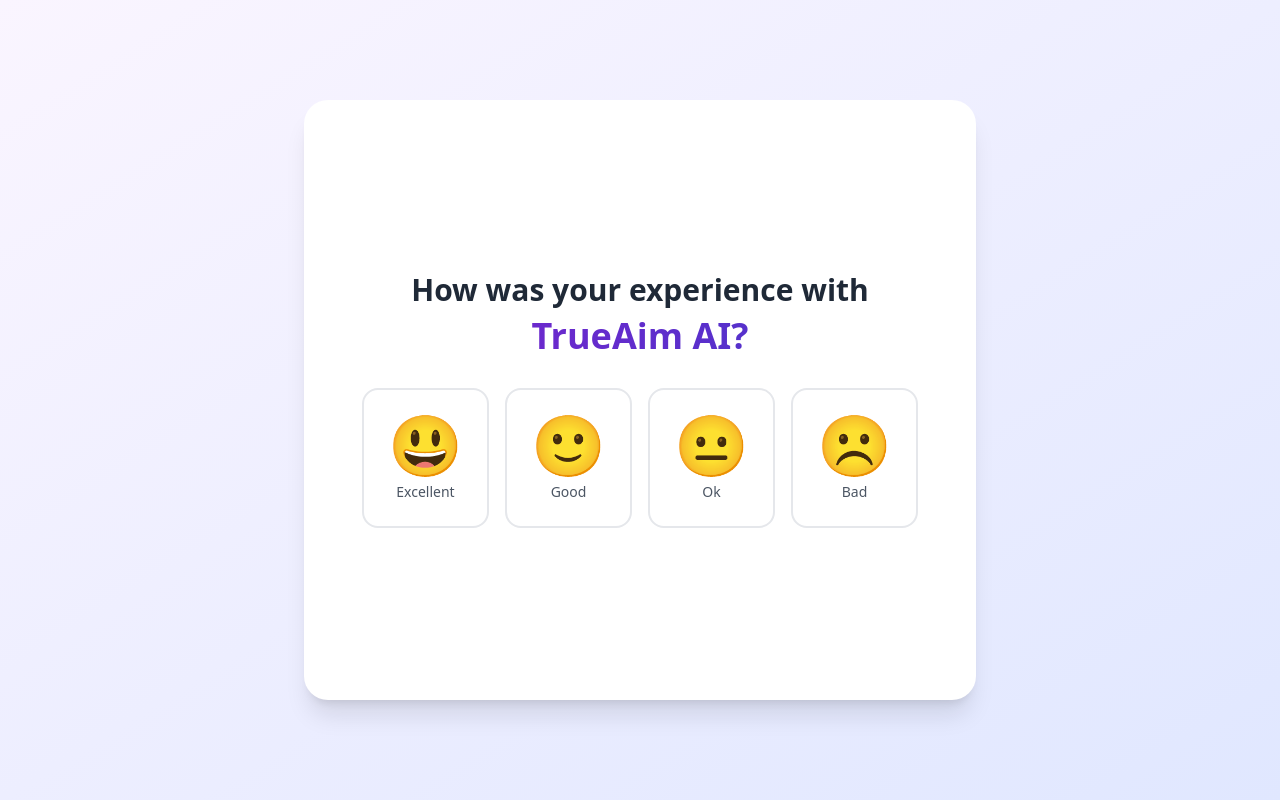
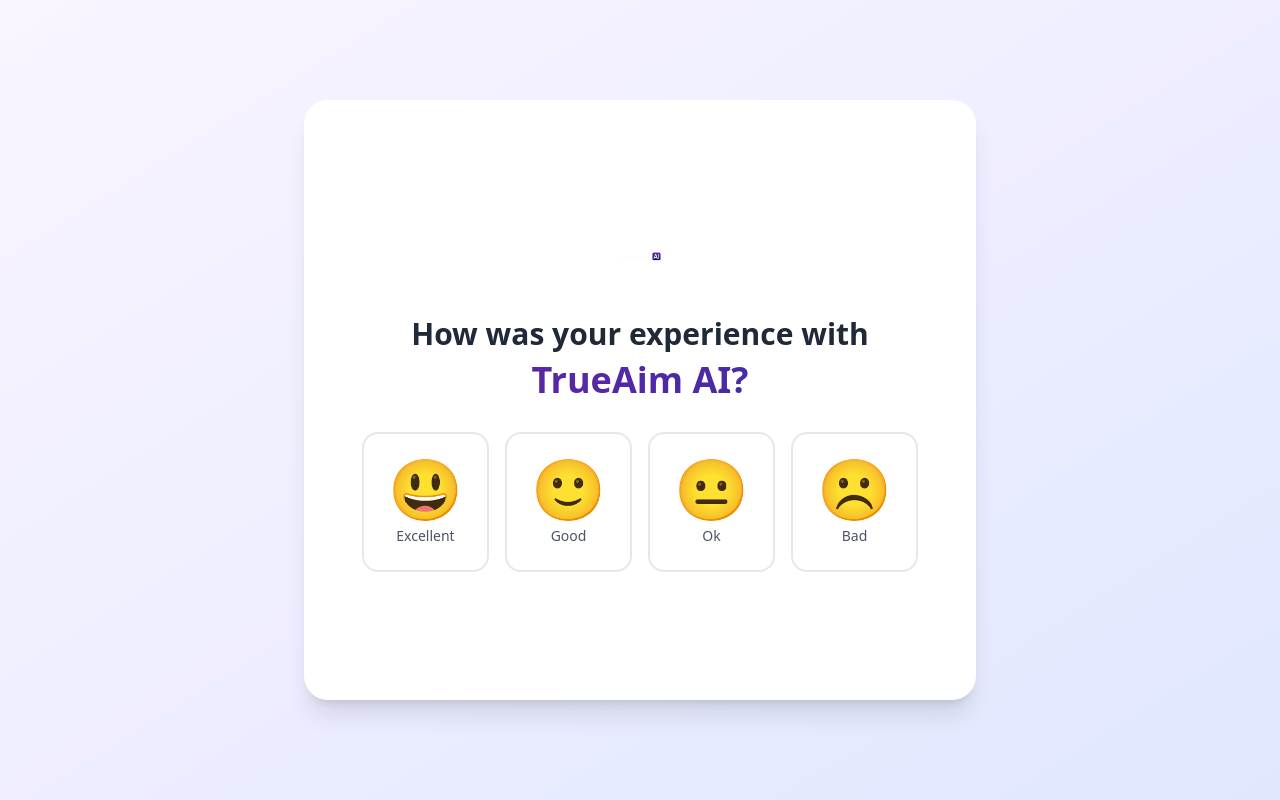
Before and after one commit to trueaimio/trueaim-review-spark, a React (Vite) app: page / in a window 1280 px wide. Built offline with nearby package versions, Linux system fonts and the light colour scheme.

Commit message:
Refine design and logo
- Darkened purple colors.
- Removed rocket emoji.
- Updated logo to provided image.

```diff
--- a/src/components/ReviewGenerator.tsx
+++ b/src/components/ReviewGenerator.tsx
@@ -147,10 +147,17 @@ const ReviewGenerator = () => {
           {currentStep === 'emoji' && (
             <div className="text-center flex-1 flex flex-col justify-center">
               <div className="mb-8">
+                <div className="flex justify-center mb-6">
+                  <img
+                    src="/lovable-uploads/f963d4bd-aaca-412f-aad0-ad4b4119a63c.png"
+                    alt="TrueAim AI Logo"
+                    className="h-16 w-16 object-contain"
+                  />
+                </div>
                 <h1 className="text-3xl font-bold text-gray-800 mb-2">
                   How was your experience with
                 </h1>
-                <div className="text-4xl font-bold bg-gradient-to-r from-purple-700 to-indigo-700 bg-clip-text text-transparent">
+                <div className="text-4xl font-bold bg-gradient-to-r from-purple-800 to-indigo-800 bg-clip-text text-transparent">
                   TrueAim AI?
                 </div>
               </div>
@@ -160,13 +167,13 @@ const ReviewGenerator = () => {
                   <button
                     key={emoji}
                     onClick={() => handleEmojiSelect(emoji, label)}
-                    className="group flex flex-col items-center p-6 rounded-2xl border-2 border-gray-200 transition-all duration-300 hover:scale-105 hover:border-purple-500 hover:bg-purple-50 focus:outline-none focus:ring-4 focus:ring-purple-300"
+                    className="group flex flex-col items-center p-6 rounded-2xl border-2 border-gray-200 transition-all duration-300 hover:scale-105 hover:border-purple-600 hover:bg-purple-50 focus:outline-none focus:ring-4 focus:ring-purple-400"
                     aria-label={`Select ${label}`}
                   >
                     <div className="text-6xl mb-2 group-hover:scale-110 transition-transform duration-300">
                       {emoji}
                     </div>
-                    <span className="text-sm font-medium text-gray-600 group-hover:text-purple-700">
+                    <span className="text-sm font-medium text-gray-600 group-hover:text-purple-800">
                       {label}
                     </span>
                   </button>
@@ -211,10 +218,10 @@ const ReviewGenerator = () => {
                     <button
                       key={option}
                       onClick={() => handlePreferenceToggle(option)}
-                      className={`px-6 py-3 rounded-full text-sm font-medium transition-all duration-300 focus:outline-none focus:ring-4 focus:ring-purple-300 ${
+                      className={`px-6 py-3 rounded-full text-sm font-medium transition-all duration-300 focus:outline-none focus:ring-4 focus:ring-purple-400 ${
                         reviewData.preferences.includes(option)
-                          ? 'bg-purple-700 text-white shadow-lg scale-105'
-                          : 'bg-gray-100 text-gray-700 hover:bg-purple-100 hover:text-purple-800'
+                          ? 'bg-purple-800 text-white shadow-lg scale-105'
+                          : 'bg-gray-100 text-gray-700 hover:bg-purple-100 hover:text-purple-900'
                       }`}
                     >
                       {option}
@@ -227,20 +234,20 @@ const ReviewGenerator = () => {
                     placeholder="Or write your own..."
                     value={reviewData.customText}
                     onChange={(e) => handleCustomTextChange(e.target.value)}
-                    className="text-center border-2 border-gray-200 focus:border-purple-500 rounded-xl py-3 text-lg"
+                    className="text-center border-2 border-gray-200 focus:border-purple-600 rounded-xl py-3 text-lg"
                   />
                 </div>
 
                 {/* Real-time generated review display */}
                 {generatedReview && (
                   <div className="max-w-lg mx-auto mt-6">
-                    <div className="bg-gradient-to-r from-purple-50 to-indigo-50 rounded-2xl p-6 border-2 border-purple-300">
+                    <div className="bg-gradient-to-r from-purple-50 to-indigo-50 rounded-2xl p-6 border-2 border-purple-400">
                       <p className="text-lg text-gray-800 leading-relaxed text-center mb-4">
                         "{generatedReview}"
                       </p>
                       <Button
                         onClick={handleCopyAndSubmit}
-                        className="w-full px-8 py-4 text-lg font-semibold bg-purple-700 hover:bg-purple-800 text-white rounded-xl shadow-lg hover:shadow-xl transition-all duration-300 group"
+                        className="w-full px-8 py-4 text-lg font-semibold bg-purple-800 hover:bg-purple-900 text-white rounded-xl shadow-lg hover:shadow-xl transition-all duration-300 group"
                         disabled={isCopied}
                       >
                         {isCopied ? (
@@ -266,7 +273,6 @@ const ReviewGenerator = () => {
           {currentStep === 'loading' && (
             <div className="text-center flex-1 flex flex-col justify-center animate-fade-in">
               <div className="mb-8">
-                <div className="text-6xl mb-4">🚀</div>
                 <h2 className="text-3xl font-bold text-gray-800 mb-4">Almost there!</h2>
                 <p className="text-xl text-gray-600 mb-8">
                   When you get to Google, just paste and you're ready to go!
```
Also changed, not shown: public/lovable-uploads/f963d4bd-aaca-412f-aad0-ad4b4119a63c.png (added).
